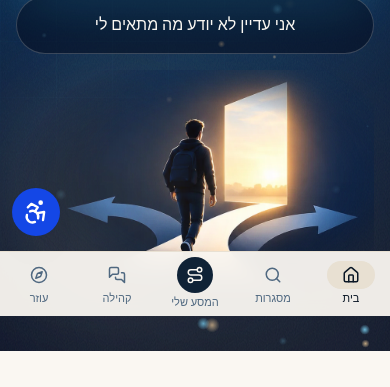
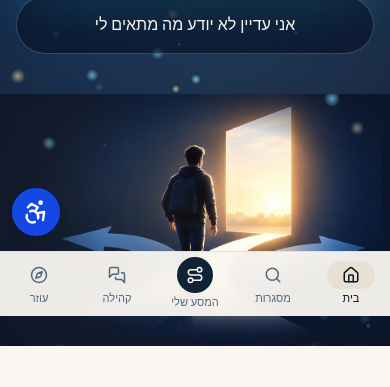
Before and after one commit to avinisimian-debug/next-step, a Next.js app: page / in a window 390 px wide. Shown: the part 528-915 px from the top of the page. Built offline with nearby package versions, Linux system fonts and the light colour scheme; no server answers; a web font is replaced by a local one.

Commit message:
Bring the doorway walk-in back on phones as its own scene under the opening text
Co-Authored-By: Claude Opus 5.5 (1M context) <noreply@anthropic.com>
Claude-Session: https://claude.ai/code/session_01RoMm5mbwgpt1B2wGJSzees

```diff
--- a/src/app/globals.css
+++ b/src/app/globals.css
@@ -131,6 +131,21 @@ html[data-a11y-motion] .cinema-art, html[data-a11y-motion] .cinema-copy, html[da
   transform: none !important; opacity: 1 !important; filter: none !important;
 }
 html[data-a11y-motion] .cinema-flood, html[data-a11y-motion] .cinema-caption { opacity: 0 !important; }
+
+/* The same walk-in on phones, as its own scene under the opening text so the text stays sharp:
+   the artwork pins, the camera moves into the doorway, and its light becomes the next section. */
+@media (prefers-reduced-motion: no-preference) and (max-width: 767px) {
+  html.js .door { height: 240svh; }
+  html.js .door-stage { position: sticky; top: 4rem; height: calc(100svh - 4rem); }
+  html.js .door-art { transform: scale(calc(1 + var(--p) * var(--p) * 6)); transform-origin: 63% 33%; will-change: transform; }
+  html.js .door-flood { opacity: clamp(0, calc((var(--p) - 0.42) * 2.4), 1); }
+  html.js .door-caption { opacity: clamp(0, calc((var(--p) - 0.7) * 6), 1); transform: translateY(calc((1 - var(--p)) * 40px)); }
+}
+.door-flood, .door-caption { opacity: 0; }
+html[data-a11y-motion] .door { height: auto !important; }
+html[data-a11y-motion] .door-stage { position: relative !important; height: auto !important; }
+html[data-a11y-motion] .door-art { transform: none !important; }
+html[data-a11y-motion] .door-flood, html[data-a11y-motion] .door-caption { opacity: 0 !important; }
 
 /* The doorway light breathes. */
 @keyframes glow { 0%, 100% { opacity: 0.75; transform: scale(1); } 50% { opacity: 1; transform: scale(1.08); } }
--- a/src/app/page.tsx
+++ b/src/app/page.tsx
@@ -211,7 +211,7 @@ export default async function Home() {
               </div>
 
               {/* The brand artwork, melted into the night. The camera zooms toward its doorway. */}
-              <div className="animate-rise relative mx-auto w-full max-w-sm [animation-delay:200ms] md:max-w-none">
+              <div className="animate-rise relative hidden [animation-delay:200ms] md:block">
                 <div className="cinema-art relative">
                   <Image
                     src={hero}
@@ -256,6 +256,41 @@ export default async function Home() {
             </a>
           </section>
         </Spotlight>
+      </CinemaHero>
+
+      {/* Phones: the doorway gets its own scene under the opening text. Scroll walks into its light. */}
+      <CinemaHero
+        id="door"
+        media="(max-width: 767px)"
+        className="door bg-night md:hidden"
+      >
+        <div className="door-stage grain relative isolate flex items-center justify-center overflow-hidden">
+          <Dust className="-z-10" count={40} />
+          <div className="door-art relative w-full max-w-md px-2">
+            <Image
+              src={hero}
+              alt=""
+              sizes="100vw"
+              className="w-full [mask-image:radial-gradient(ellipse_72%_72%_at_55%_45%,#000_45%,transparent_80%)]"
+            />
+            <span
+              aria-hidden="true"
+              className="animate-glow absolute start-[52%] top-[18%] size-32 rounded-full bg-dawn/30 blur-3xl"
+            />
+          </div>
+          <div
+            aria-hidden="true"
+            className="door-flood pointer-events-none absolute inset-0 z-20 bg-[radial-gradient(circle_at_60%_36%,#fffaf0_0%,#ffe6bf_24%,#faf7f2_64%)]"
+          />
+          <p
+            aria-hidden="true"
+            className="door-caption pointer-events-none absolute inset-x-0 top-[36%] z-30 px-6 text-center font-display text-4xl font-bold text-navy-950"
+          >
+            מאחורי כל דלת,
+            <br />
+            <span className="text-sky-500">מסלול אחר.</span>
+          </p>
+        </div>
       </CinemaHero>
 
       {/* Pathways: cards that stack as you scroll. */}
--- a/src/components/motion/CinemaHero.tsx
+++ b/src/components/motion/CinemaHero.tsx
@@ -4,22 +4,28 @@ import { useEffect, useRef } from "react";
 
 /**
  * A tall section whose inner stage stays pinned while you scroll; it publishes how far through the
- * scene you are as --p (0 to 1) for the CSS in globals.css to animate. Nothing moves when motion is reduced or on phones.
+ * scene you are as --p (0 to 1) for the CSS in globals.css to animate. Nothing moves when motion is reduced.
  */
 export function CinemaHero({
   children,
   className = "",
+  id = "hero",
+  media = "(min-width: 768px)",
 }: {
   children: React.ReactNode;
   className?: string;
+  id?: string;
+  /** The screens this scene plays on; elsewhere --p stays 0. */
+  media?: string;
 }) {
   const ref = useRef<HTMLDivElement>(null);
   useEffect(() => {
     const el = ref.current;
     if (!el) return;
     const still = () =>
-      window.matchMedia("(prefers-reduced-motion: reduce), (max-width: 767px)")
-        .matches || document.documentElement.hasAttribute("data-a11y-motion");
+      window.matchMedia("(prefers-reduced-motion: reduce)").matches ||
+      !window.matchMedia(media).matches ||
+      document.documentElement.hasAttribute("data-a11y-motion");
     let frame = 0;
     const update = () => {
       frame = 0;
@@ -45,9 +51,9 @@ export function CinemaHero({
       window.removeEventListener("resize", onScroll);
       cancelAnimationFrame(frame);
     };
-  }, []);
+  }, [media]);
   return (
-    <div ref={ref} id="hero" className={`cinema relative ${className}`}>
+    <div ref={ref} id={id} className={`cinema relative ${className}`}>
       {children}
     </div>
   );
--- a/src/components/site/SiteHeader.tsx
+++ b/src/components/site/SiteHeader.tsx
@@ -26,10 +26,23 @@ export function SiteHeader() {
     if (!home) return;
     const onScroll = () => {
       // Dark over the opening scene until its doorway light starts to fill the screen (see CinemaHero).
+      const door = document.getElementById("door");
+      // Phones: the night lasts until the doorway's light floods the screen.
+      if (door && door.offsetHeight > 0) {
+        const pinned = door.offsetHeight - window.innerHeight;
+        return setOverDark(
+          window.scrollY <
+            door.offsetTop +
+              (pinned > 0 ? pinned * 0.55 : door.offsetHeight - 64),
+        );
+      }
       const hero = document.getElementById("hero");
       if (!hero) return setOverDark(false);
       const pinned = hero.offsetHeight - window.innerHeight;
-      const end = pinned > window.innerHeight * 0.5 ? hero.offsetTop + pinned * 0.7 : hero.offsetTop + hero.offsetHeight - 64;
+      const end =
+        pinned > window.innerHeight * 0.5
+          ? hero.offsetTop + pinned * 0.7
+          : hero.offsetTop + hero.offsetHeight - 64;
       setOverDark(window.scrollY < end);
     };
     onScroll();
@@ -66,7 +79,9 @@ export function SiteHeader() {
 
         {!inFlow && (
           <nav aria-label="ניווט ראשי" className="hidden lg:block">
-            <ul className={`flex items-center gap-1 text-[15px] ${dark ? "text-mist-100" : "text-navy-800"}`}>
+            <ul
+              className={`flex items-center gap-1 text-[15px] ${dark ? "text-mist-100" : "text-navy-800"}`}
+            >
               {NAV.map((n) => (
                 <li key={n.href}>
                   <Link
@@ -96,7 +111,9 @@ export function SiteHeader() {
             <Link
               href="/questionnaire"
               className={`hidden rounded-full px-4 py-2 text-sm font-medium transition sm:inline-flex ${
-                dark ? "bg-paper text-night hover:bg-sky-300" : "bg-navy-900 text-paper hover:bg-navy-800"
+                dark
+                  ? "bg-paper text-night hover:bg-sky-300"
+                  : "bg-navy-900 text-paper hover:bg-navy-800"
               }`}
             >
               להתחיל את השאלון
@@ -107,25 +124,39 @@ export function SiteHeader() {
               ref={toggle}
               type="button"
               className={`inline-flex size-10 items-center justify-center rounded-lg lg:hidden ${
-                dark ? "text-paper hover:bg-paper/10" : "text-navy-900 hover:bg-sand-100"
+                dark
+                  ? "text-paper hover:bg-paper/10"
+                  : "text-navy-900 hover:bg-sand-100"
               }`}
               aria-expanded={open}
               aria-controls="mobile-nav"
               aria-label={open ? "סגירת תפריט" : "פתיחת תפריט"}
               onClick={() => setOpen((v) => !v)}
             >
-              {open ? <X className="size-5" aria-hidden="true" /> : <Menu className="size-5" aria-hidden="true" />}
+              {open ? (
+                <X className="size-5" aria-hidden="true" />
+              ) : (
+                <Menu className="size-5" aria-hidden="true" />
+              )}
             </button>
           )}
         </div>
       </div>
 
       {open && !inFlow && (
-        <nav id="mobile-nav" aria-label="ניווט ראשי" className="border-t border-sand-200 bg-paper lg:hidden">
+        <nav
+          id="mobile-nav"
+          aria-label="ניווט ראשי"
+          className="border-t border-sand-200 bg-paper lg:hidden"
+        >
           <ul className="mx-auto flex max-w-6xl flex-col px-4 py-2">
             {NAV.map((n) => (
               <li key={n.href}>
-                <Link href={n.href} onClick={() => setOpen(false)} className="block rounded-lg px-2 py-3 text-navy-900 hover:bg-sand-100">
+                <Link
+                  href={n.href}
+                  onClick={() => setOpen(false)}
+                  className="block rounded-lg px-2 py-3 text-navy-900 hover:bg-sand-100"
+                >
                   {n.label}
                 </Link>
               </li>
```
